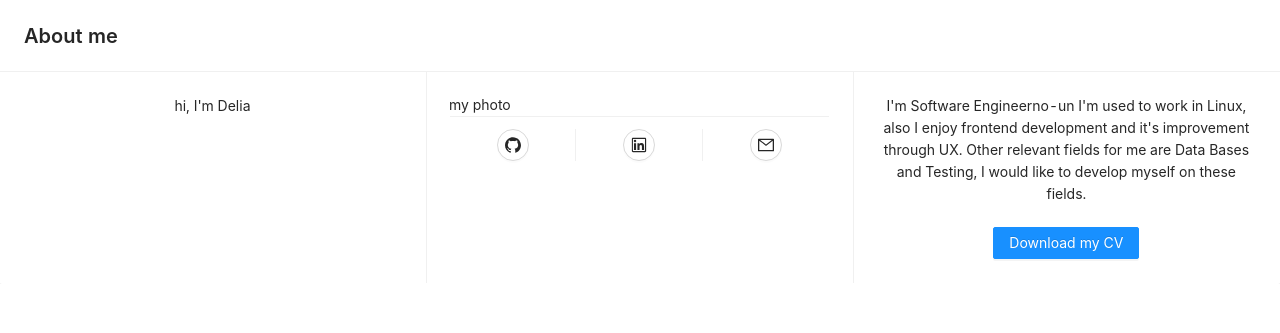
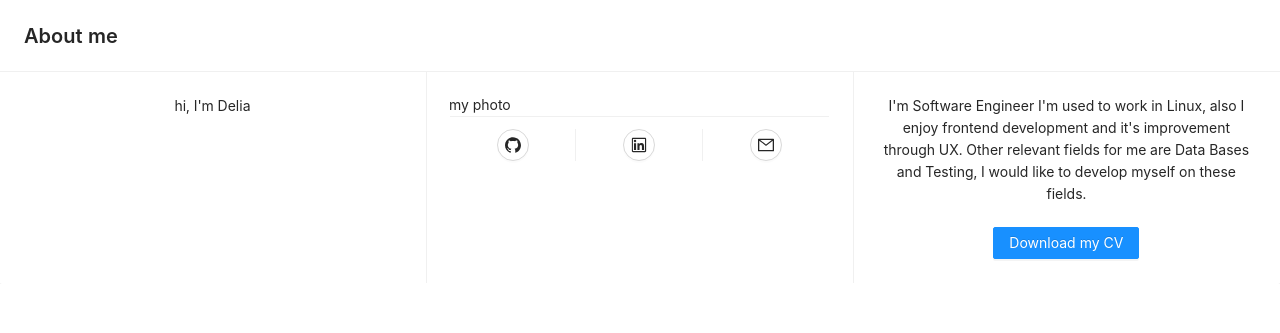
Before and after one commit to delissgt/almadgt, a Next.js app: page /author in a window 1280 px wide. Shown: the top 333 px of the page. Built offline with nearby package versions, Linux system fonts and the light colour scheme.

Commit message:
Typo Author profile

```diff
--- a/pages/author/index.js
+++ b/pages/author/index.js
@@ -23,7 +23,7 @@ function AuthorPage (props) {
             </Card>
           </Card.Grid>
           <Card.Grid hoverable={false} style={{ textAlign: 'center'}} bordered={false}>
-            I&apos;m Software Engineerno-un
+            I&apos;m Software Engineer
             I&apos;m used to work in Linux, also I enjoy frontend development and  it&apos;s improvement
             through UX. Other relevant fields for me are Data Bases and Testing, I would like to develop
             myself on these fields.
```
